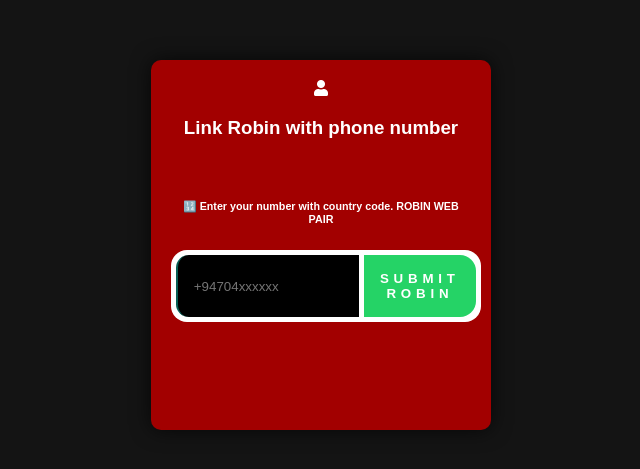
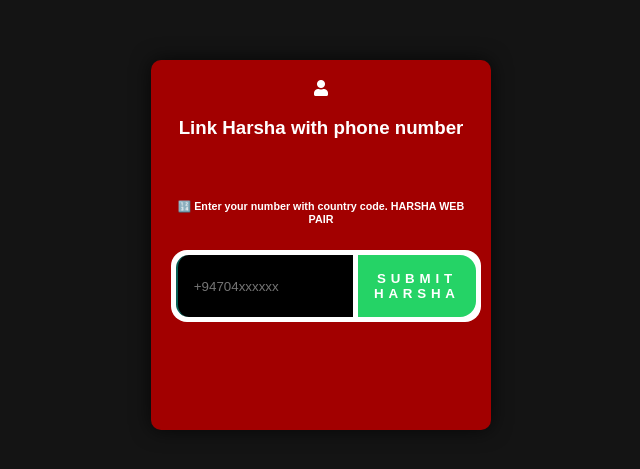
Before and after one commit to harshawjj/HARSHA_MD, a website: page pair.html in a window 1280 px wide. Shown: the part 155-624 px from the top of the page, without its empty margins (319-959 px from the left). Drawn offline with nearby package versions, Linux system fonts and the light colour scheme.

Commit message:
Update pair.html

```diff
--- a/pair.html
+++ b/pair.html
@@ -145,12 +145,12 @@
         <div id="text">
           <i class="fa fa-user"></i>
           <p>
-            <h3 class="centered-text">Link Robin with phone number</h3>
+            <h3 class="centered-text">Link Harsha with phone number</h3>
             <br>
-            <h6>🔢 Enter your number with country code. ROBIN WEB PAIR</h6>
+            <h6>🔢 Enter your number with country code. HARSHA WEB PAIR</h6>
             <div class="input-container">
               <input placeholder="+94704xxxxxx" type="number" id="number" placeholder="❗ Enter your phone number with country code, ROBIN WEB PAIR" name="">
-              <button id="submit">Submit ROBIN</button>
+              <button id="submit">Submit HARSHA</button>
             </div>
             <!-- Add the loading spinner -->
             <div id="loading-spinner">
```
